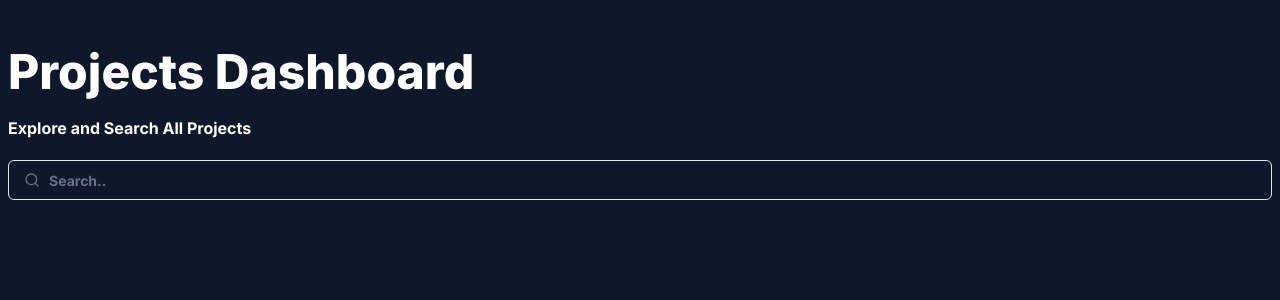
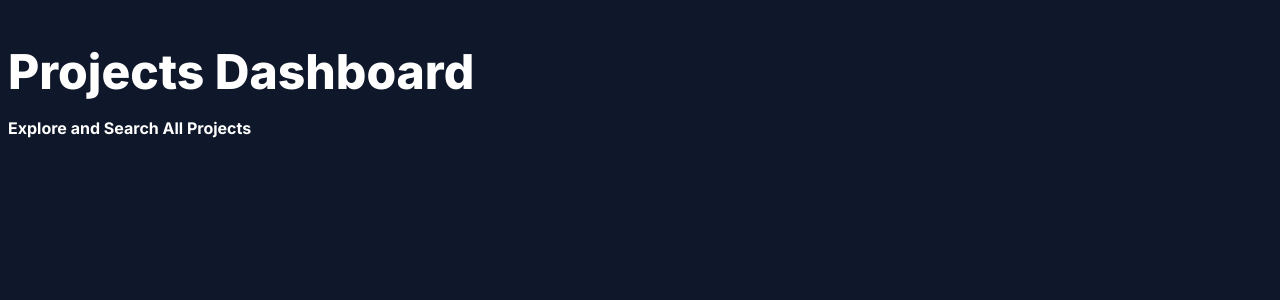
Before and after one commit to adarsh786-tech/talent-hunter, a Next.js app: page /exploreProject in a window 1280 px wide. Before the commit this address had no page. Shown: the top 300 px of the page. Built offline with nearby package versions, Linux system fonts and the light colour scheme.

Commit message:
Added code

```diff
--- a/src/app/exploreProject/page.tsx
+++ b/src/app/exploreProject/page.tsx
@@ -1,5 +1,3 @@
-import SearchInput from "@/components/SearchInput";
-
 const ProjectDashboard = () => {
   return (
     <div className="bg-slate-900 h-full w-full overflow-auto">
@@ -8,7 +6,6 @@ const ProjectDashboard = () => {
           <h1>Projects Dashboard</h1>
         </div>
         <h3>Explore and Search All Projects</h3>
-        <SearchInput />
       </div>
     </div>
   );
--- a/src/components/SearchInput.tsx
+++ /dev/null
@@ -1,54 +0,0 @@
-"use client";
-import { ChangeEventHandler, useEffect, useState } from "react";
-import { Search } from "lucide-react";
-import { Input } from "@/components/ui/input";
-import { useRouter, useSearchParams } from "next/navigation";
-import useDebounce from "@/hooks/UseDebounce";
-import { Suspense } from "react";
-
-import qs from "query-string";
-const SearchInput = () => {
-  const router = useRouter();
-  const searchParams = useSearchParams();
-
-  const categoryId = searchParams.get("categoryId");
-  const name = searchParams.get("name");
-
-  const [value, setValue] = useState(name || "");
-  const debouncedValue = useDebounce<string>(value, 500);
-
-  const onChange: ChangeEventHandler<HTMLInputElement> = (e) => {
-    setValue(e.target.value);
-  };
-
-  useEffect(() => {
-    const query = {
-      name: debouncedValue,
-      categoryId: categoryId,
-    };
-    const url = qs.stringifyUrl(
-      {
-        url: window.location.href,
-        query,
-      },
-      { skipEmptyString: true, skipNull: true }
-    );
-    router.push(url);
-  }, [debouncedValue, router, categoryId]);
-
-  return (
-    <div className="relative">
-      <Suspense>
-        <Search className="absolute h-4 w-4 top-3 left-4 text-muted-foreground w-30" />
-        <Input
-          onChange={onChange}
-          value={value}
-          placeholder="Search.."
-          className="pl-10 bg-slate-900"
-        />
-      </Suspense>
-    </div>
-  );
-};
-
-export default SearchInput;
```
